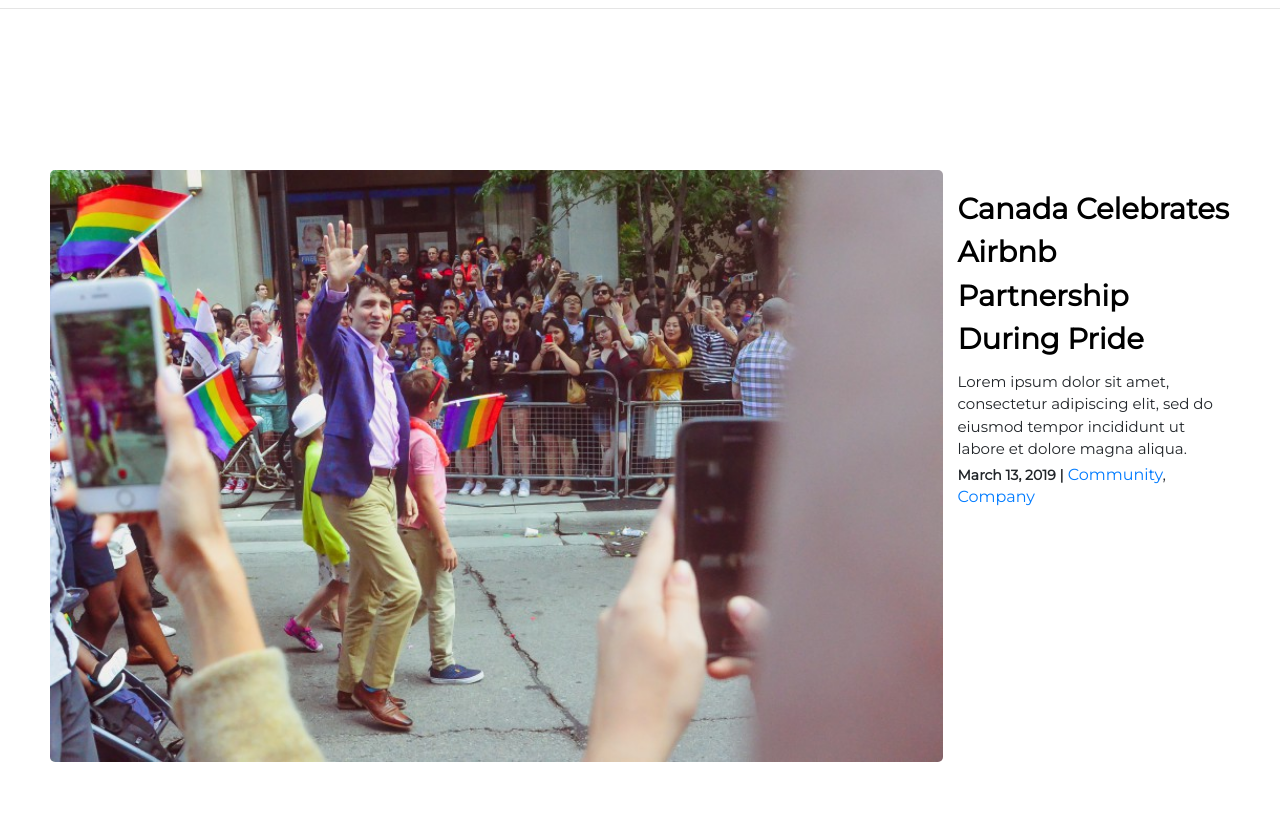
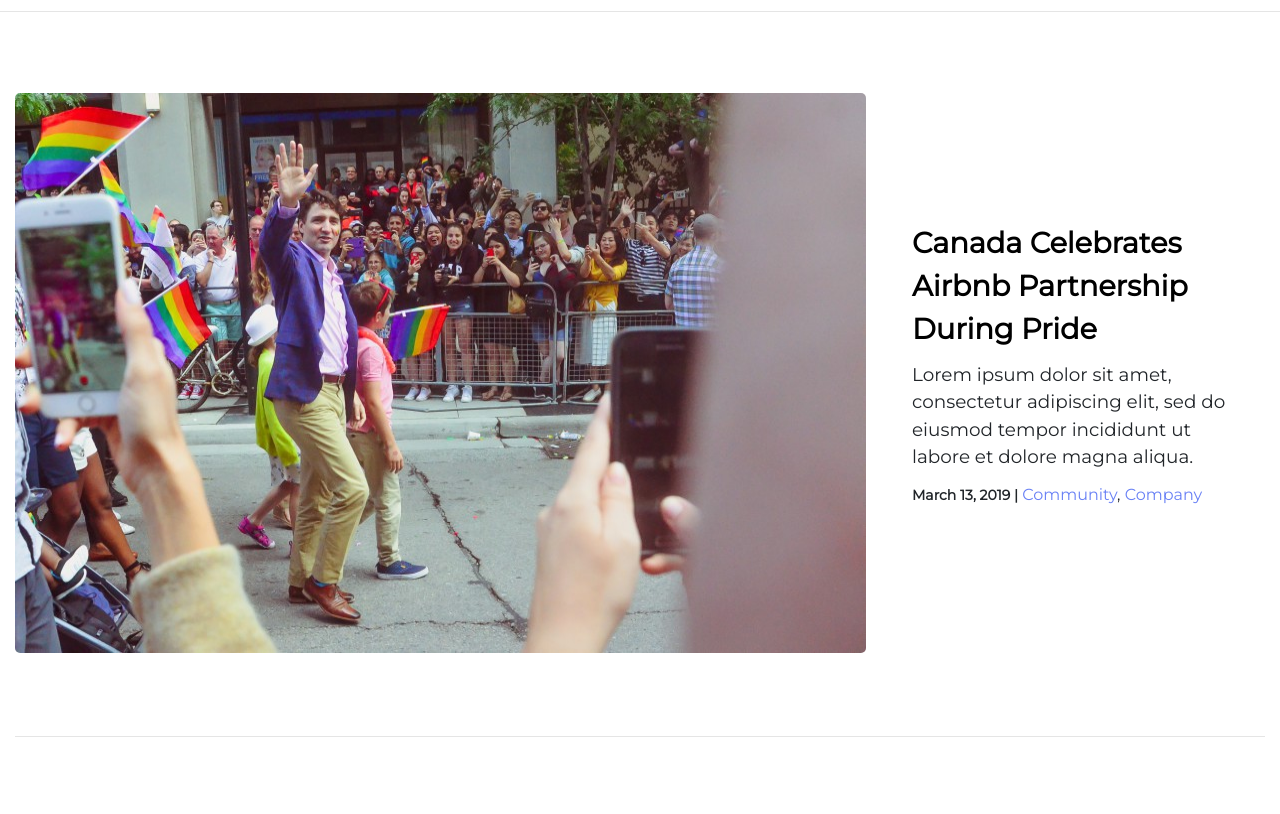
Before and after one commit to TechnicalTierra/Airbnb-Press-Clone, a plain HTML site: page index.html in a window 1280 px wide. Shown: the part 63-877 px from the top of the page. Drawn offline with nearby package versions, Linux system fonts and the light colour scheme.

Commit message:
Update style.css

```diff
--- a/css/style.css
+++ b/css/style.css
@@ -24,7 +24,8 @@ body {
 .fab {
   font-size: 30px;
   padding-left: 5px;
-  padding-right: 20px;
+	padding-right: 20px;
+	color: rgb(233, 79, 105);
 }
 
 .navbar-brand {
@@ -41,7 +42,7 @@ body {
   line-height: 15px;
 }
 
-/***** language dropdown *****/
+/***** language dropdown selection *****/
 .dropdown {
   position: relative;
   display: inline-block;
@@ -53,6 +54,7 @@ body {
   background-color: #FCFCFC;
   z-index: 1;
 	margin: 0 auto;
+	margin-left: 7px;
 }
 .dropdown-content a {
   color: black;
@@ -61,7 +63,7 @@ body {
   display: block;
 }
 .dropdown-content a:hover {
-  background-color: #ddd;
+  background-color: rgb(224, 241, 248);
 }
 .dropdown:hover .dropdown-content {
   display: block;
@@ -84,8 +86,6 @@ hr {
   margin-left: auto;
 	margin-right: auto;
 	padding-top: 80px;
-	padding-left: 50px;
-	padding-right: 50px;
   max-width: 1300px;
 }
 
@@ -95,53 +95,49 @@ hr {
 }
 
 .flex {
-
+ /*empty*/
 }
 
 .featured-content {
-  margin: 0 auto;
   margin-left: 0rem;
   margin-right: 0rem;
-  padding-top: 5rem;
-  padding-right: 0px;
+	padding-right: 0;
+	width: 90%;
 }
 .featured-image {
-  margin-top: 0;
-	margin-left: 0px;
-  margin-right: 0px;
-  margin-bottom: 0;
+  margin: 0;
+	width: 90%;
 }
 
 #feat-img {
-  width: 100%;
-  height: 100%;
+  width: 70%;
+  height: 35rem;
   border-radius: 5px;
   transform: scale(1);
-  margin-left: 0px;
+	margin-left: 0px;
 }
 
 .featured-blurb {
   float: right;
-  padding-top: 8%;
-	margin: 0 auto;
-	padding-left: auto;
-  padding-right: auto;
+	margin-left: -3rem;
+	padding-top: 10%;
+	padding-left: 0;
+	padding-right: 0;
 	width: 100%;
 }
 
 h2 {
-  font-size: 29px;
-  font-weight: bold;
+  font-size: 1.80rem;
+  font-weight: 900;
   line-height: 1.5;
 }
 
 .featured-words {
-  font-size: 15px;
+  font-size: 1.15rem;
   font-weight: 400;
   text-align: left;
-  padding-top: 10px;
-  padding-right: 5px;
-  line-height: 1.5;
+  padding: 10px 5px 10px 0px;
+	line-height: 1.5;
 }
 .featured-title a {
   color: black;
@@ -149,14 +145,15 @@ h2 {
 
 .article-date {
   font-size: 14px;
-  font-weight: bolder;
+  font-weight: bold;
   line-height: 2;
 }
-.article-tag-links a {
-  color: #6981f5;
+a.article-tag-links {
+	color: #6981f5;
 }
-.article-tag-links a:hover {
-  color: yellow;
+a.article-tag-links:hover {
+	text-decoration: none;
+	color: darkcyan;
 }
 
 .below-main-hr {
@@ -215,7 +212,7 @@ h2 {
 }
 
 .sub-hero-title {
-	font-size: 25px;
+	font-size: 1.25rem;
 	padding-left: 0px;
 	padding-right: 0px;
 	padding-bottom: 2rem;
@@ -225,7 +222,7 @@ h2 {
 
 .sub-hero-pill-links {
 	color: black;
-	padding-right: 20px;
+	padding-right: 2rem;
 	font-weight: bold;
 }
 
@@ -238,7 +235,7 @@ h2 {
 }
 
 .sub-hero .all {
-	border-bottom: 3px solid black;
+	border-bottom: 3px solid#6981f5;
 	margin-left: 0px;
 	padding-left: 0px;
 	padding-bottom: 2px;
@@ -260,6 +257,7 @@ h2 {
 
 .sub-hero img {
 	border-radius: 5px;
+	width: 90%;
 }
 
 .sub-hero h3 {
@@ -446,22 +444,21 @@ button:hover {
 
 
 @media (min-width: 992px) {
-
+	/*empty*/
 }
-
 
 @media (min-width: 768px) {
   .navbar-expand-xl .navbar-nav .nav-link {
-    padding: 0 1rem;
+    /*empty*/
   }
   .nav-item.nav-link {
     padding-right: 10px;
   }
   .featured-content {
-    margin: auto;
+		/*empty*/
   }
   .feature-image {
-    width: ;
+    /*empty*/
   }
   #feat-img {
     width: 100%;
@@ -490,5 +487,4 @@ button:hover {
 
 }
 
-
-/* extra space to scroll */
+/* end of stylesheet */
```
